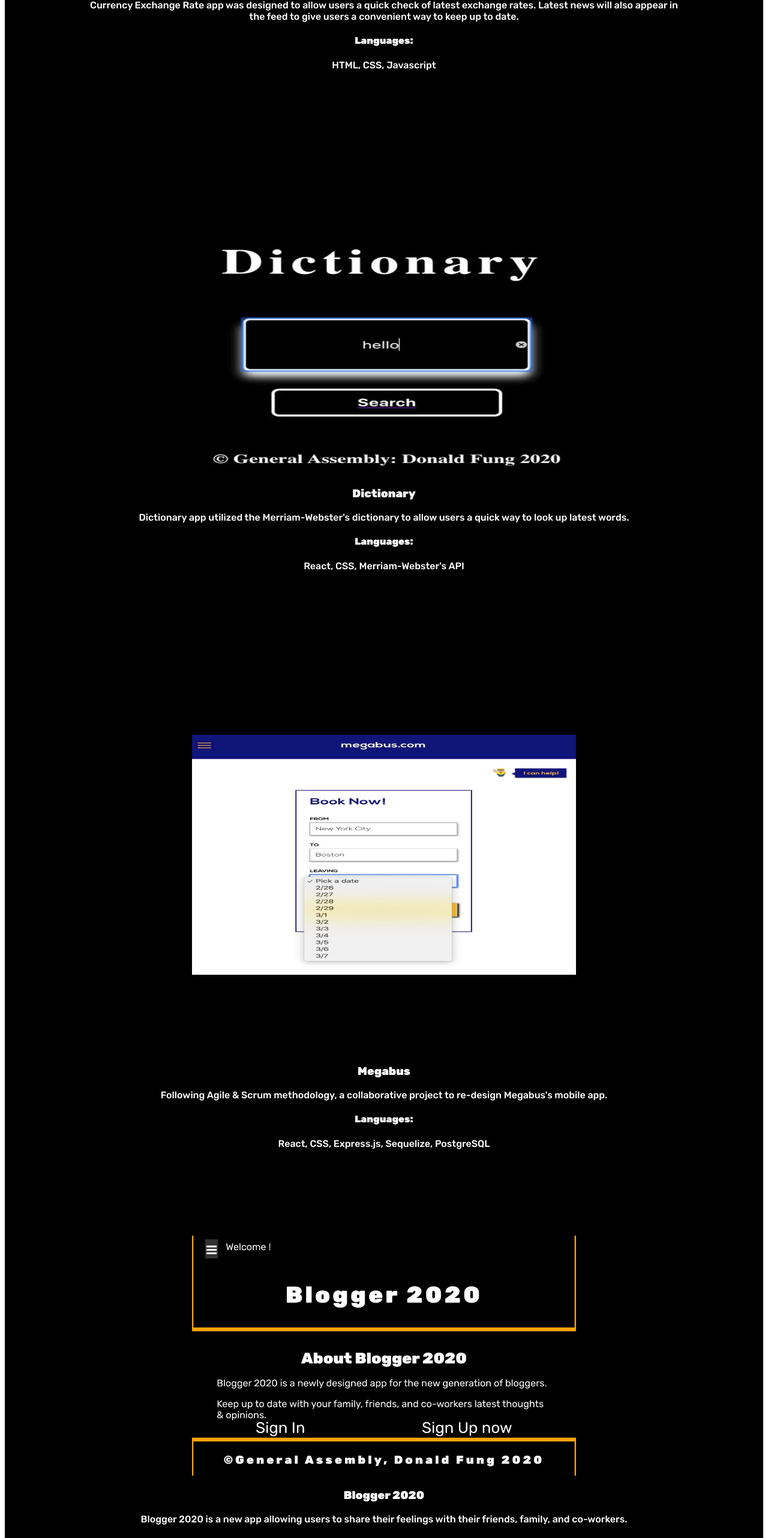
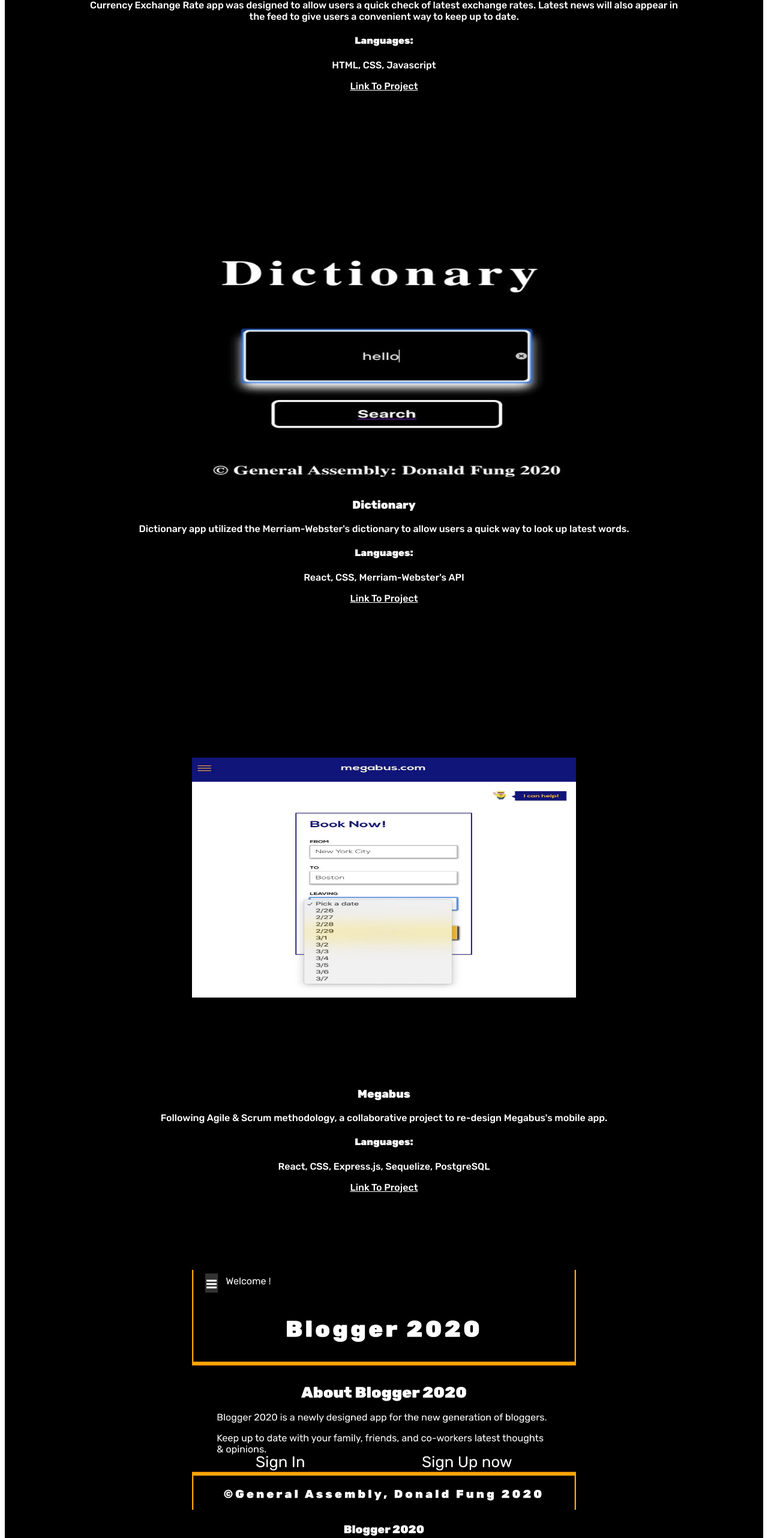
Before and after one commit to dgcfung/portfolio-website, a React (Create React App) app: page /portfolio in a window 1280 px wide. Shown: the part 1034-3598 px from the top of the page at 60% size. Built offline with nearby package versions, Linux system fonts and the light colour scheme.

Commit message:
update links

```diff
--- a/src/components/Project.js
+++ b/src/components/Project.js
@@ -14,6 +14,8 @@
         <p>Currency Exchange Rate app was designed to allow users a quick check of latest exchange rates. Latest news will also appear in the feed to give users a convenient way to keep up to date.</p>
         <h4>Languages:</h4>
         <p>HTML, CSS, Javascript</p>
+        <a href="https://pages.git.generalassemb.ly/dgcfung/currency-exchange-rate/">Link To Project</a>
+
         </div>
         <div className= "project-div">
         <img className="projects" style={{height: "50vh", width: "50vw" }}src= {DictionaryProject}/>
@@ -21,6 +23,7 @@
         <p>Dictionary app utilized the Merriam-Webster's dictionary to allow users a quick way to look up latest words.</p>
         <h4>Languages:</h4>
         <p>React, CSS, Merriam-Webster's API</p>
+        <a href="http://dictionary-app-donald.surge.sh/">Link To Project</a>
         </div>
         <div className="project-div">
         <img className="projects" style={{height: "50vh", width: "50vw" }}src= {Megabus}/>
@@ -29,12 +32,14 @@
         <p>Following Agile & Scrum methodology, a collaborative project to re-design Megabus's mobile app.</p>
         <h4>Languages:</h4>
         <p>React, CSS, Express.js, Sequelize, PostgreSQL</p>
+        <a href="http://megabus-mobile.herokuapp.com/">Link To Project</a>
         <div className= "project-div">
-        <img className="projects" style={{height: "50vh", width: "50vw" }}src= {BloggerProject}/>
+       <img className="projects" style={{height: "50vh", width: "50vw" }}src= {BloggerProject}/>
         <h3>Blogger 2020</h3>
         <p>Blogger 2020 is a new app allowing users to share their feelings with their friends, family, and co-workers.</p>
         <h4>Languages:</h4>
         <p>React, Ruby on Rails, PostgreSQL, bcrypt, JWT</p>
+        <a href="https://git.generalassemb.ly/dgcfung/blogger-2020-backup">Link To Project</a>
         </div>
 
         </div>
```
Also changed, not shown: 1 other file (tests, documents, lock files or other folders).
